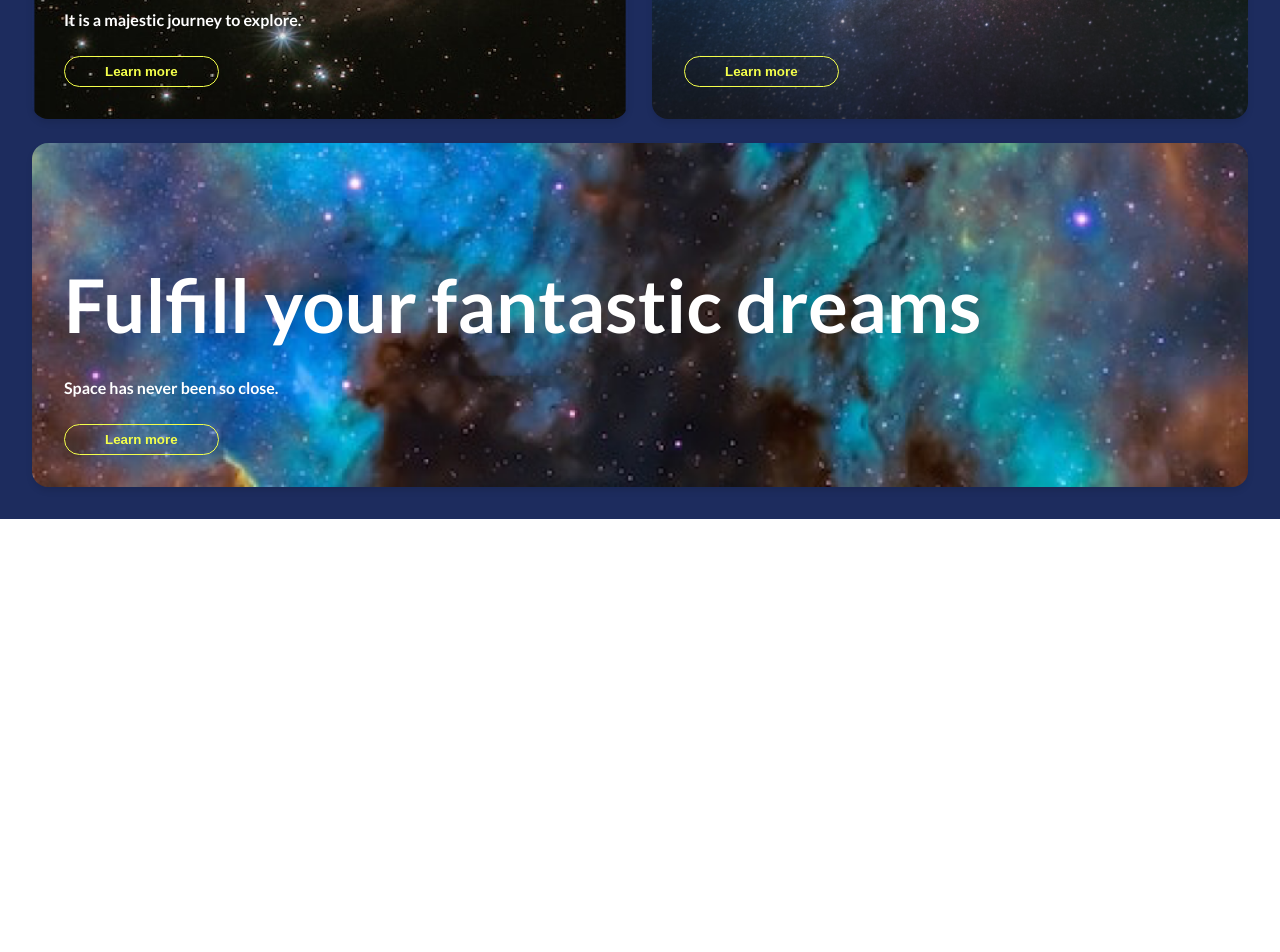
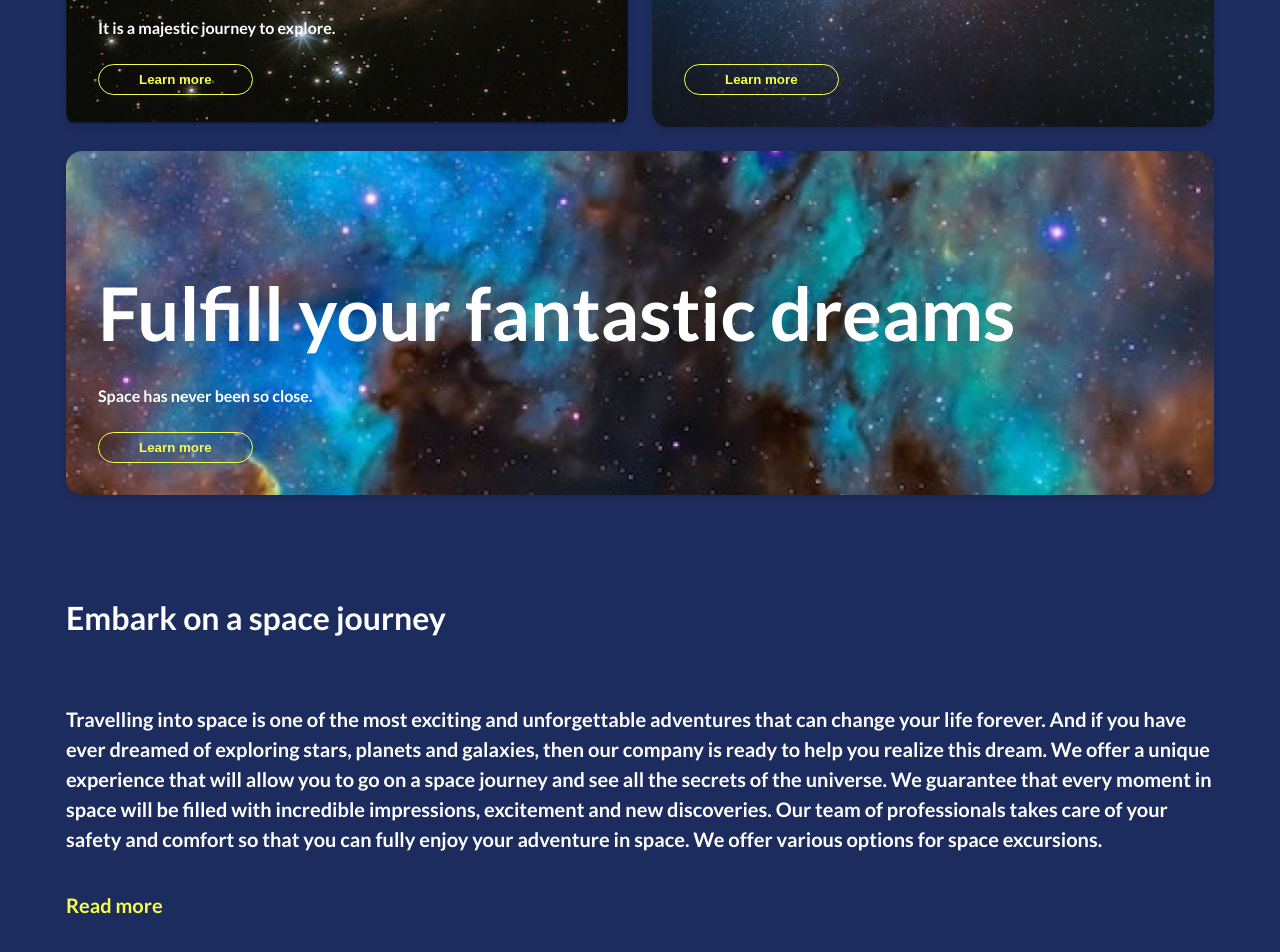
Before and after one commit to stepanencode/softswiss-cra-sass, a React (Create React App) app: page / in a window 1280 px wide. Shown: the part 1858-2810 px from the top of the page. Before the commit the page ends 2377 px from the top, so only its background shows below. Built offline with nearby package versions, Linux system fonts and the light colour scheme; the HTML template or start-up script is replaced by a standard one.

Commit message:
WIP: journey

```diff
--- a/src/App.js
+++ b/src/App.js
@@ -75,56 +75,86 @@
           <button className="hero__button">Learn more</button>
         </div>
       </section>
-      <section class="offers">
-        <h2 class="offers__title">Offers</h2>
-        <ul class="offers__list">
-          <li class="offers__item">
-            <article class="offers__article">
+      <section className="offers">
+        <div className="container">
+          <h2 className="offers__title">Offers</h2>
+          <ul className="offers__list">
+            <li className="offers__item">
+              <article className="offers__article">
                 <div className="offers__text-container">
-                <h3 class="offers__item-title">Move the borders of reality!</h3>
-                <p class="offers__item-text">
+                  <h3 className="offers__item-title">
+                    Move the borders of reality!
+                  </h3>
+                  <p className="offers__item-text">
                     Go on a space adventure - it’s possible with us!
                   </p>
                 </div>
-              <button class="offers__item-button">Learn more</button>
+                <button className="offers__item-button">Learn more</button>
               </article>
             </li>
-          <li class="offers__item">
-            <article class="offers__article">
+            <li className="offers__item">
+              <article className="offers__article">
                 <div className="offers__text-container">
-                <h3 class="offers__item-title">
+                  <h3 className="offers__item-title">
                     Space is not just stars and planets
                   </h3>
-                <p class="offers__item-text">
+                  <p className="offers__item-text">
                     It is a majestic journey to explore.
                   </p>
                 </div>
-              <button class="offers__item-button">Learn more</button>
+                <button className="offers__item-button">Learn more</button>
               </article>
             </li>
-          <li class="offers__item">
-            <article class="offers__article">
+            <li className="offers__item">
+              <article className="offers__article">
                 <div className="offers__text-container">
-                <h3 class="offers__item-title">For those who dream of stars</h3>
-                <p class="offers__item-text">
+                  <h3 className="offers__item-title">
+                    For those who dream of stars
+                  </h3>
+                  <p className="offers__item-text">
                     Our offer: make your dream come true.
                   </p>
                 </div>
-              <button class="offers__item-button">Learn more</button>
+                <button className="offers__item-button">Learn more</button>
               </article>
             </li>
-          <li class="offers__item">
-            <article class="offers__article">
+            <li className="offers__item">
+              <article className="offers__article">
                 <div className="offers__text-container">
-                <h3 class="offers__item-title">
+                  <h3 className="offers__item-title">
                     Fulfill your fantastic dreams
                   </h3>
-                <p class="offers__item-text">Space has never been so close.</p>
+                  <p className="offers__item-text">
+                    Space has never been so close.
+                  </p>
                 </div>
-              <button class="offers__item-button">Learn more</button>
+                <button className="offers__item-button">Learn more</button>
               </article>
             </li>
           </ul>
+        </div>
+      </section>
+      <section className="journey">
+        <div className="container">
+          <div className="journey__content">
+            <h2 className="journey__title">Embark on a space journey</h2>
+            <p className="journey__text">
+              Travelling into space is one of the most exciting and
+              unforgettable adventures that can change your life forever. And if
+              you have ever dreamed of exploring stars, planets and galaxies,
+              then our company is ready to help you realize this dream. We offer
+              a unique experience that will allow you to go on a space journey
+              and see all the secrets of the universe. We guarantee that every
+              moment in space will be filled with incredible impressions,
+              excitement and new discoveries. Our team of professionals takes
+              care of your safety and comfort so that you can fully enjoy your
+              adventure in space. We offer various options for space excursions.
+            </p>
+            <a href="#" className="journey__link">
+              Read more
+            </a>
+          </div>
+        </div>
       </section>
     </div>
   );
--- a/src/App.scss
+++ b/src/App.scss
@@ -396,11 +396,19 @@
   }
 }
 
+.container {
+  max-width: 1248px;
+  margin: 0 auto;
+  padding: 0 50px;
+}
+
 .offers {
-  padding: 2rem;
+  padding: 2.5rem 0;
   background-color: $highlight-color;
 
   &__title {
+    // max-width: 1248px;
+    // margin: 0 auto;
     font-size: 1.125rem;
     font-weight: 700;
     margin-bottom: 1.5rem;
@@ -536,3 +544,69 @@
     }
   }
 }
+
+.journey {
+  padding: 2rem 0; // Общий отступ секции
+  // margin-top: 2rem;
+  background-color: $highlight-color; // Цвет фона
+  // border-radius: 1rem;
+
+  &__content {
+    max-width: 1248px;
+    margin: 0 auto;
+    display: flex;
+    flex-direction: column;
+    gap: 1rem;
+    text-align: left;
+  }
+
+  &__title {
+    font-size: 1.125rem;
+    font-weight: 700;
+    color: $text-color;
+
+    @include respond-to(md) {
+      font-size: 1.5rem;
+    }
+
+    @include respond-to(lg) {
+      font-size: 2rem;
+    }
+  }
+
+  &__text {
+    font-size: 0.875rem;
+    line-height: 1.5;
+    color: $text-color;
+
+    @include respond-to(md) {
+      font-size: 1rem;
+    }
+
+    @include respond-to(lg) {
+      font-size: 1.25rem;
+    }
+  }
+
+  &__link {
+    font-size: 0.875rem;
+    font-weight: 700;
+    color: $emphasis-color;
+    text-decoration: none;
+    // border-bottom: 1px solid transparent;
+    transition: color 0.3s ease;
+
+    &:hover,
+    &:focus {
+      color: lighten($emphasis-color, 10%);
+    }
+
+    @include respond-to(md) {
+      font-size: 1rem;
+    }
+
+    @include respond-to(lg) {
+      font-size: 1.25rem;
+    }
+  }
+}
```
Lines whose indentation alone changed are shown as unchanged.
